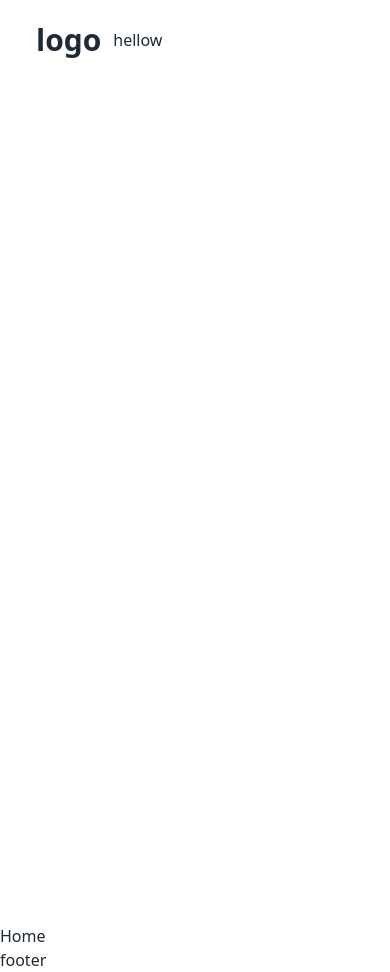
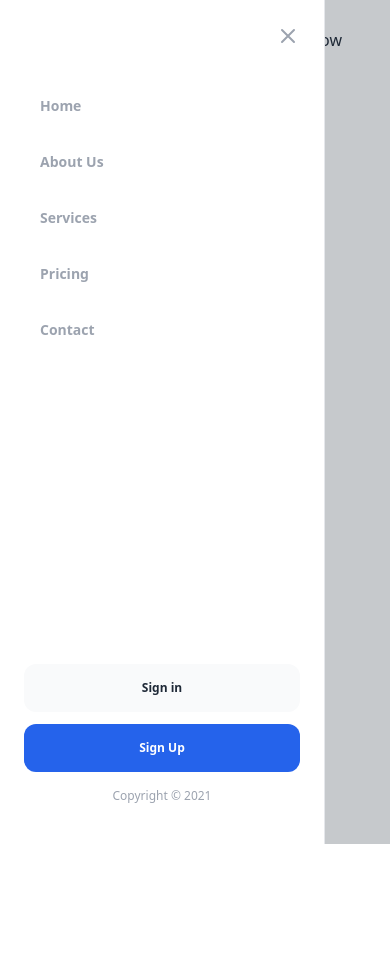
Before and after one commit to anishazahan/latest-react-project-with-vite-js, a React (Vite) app: page / in a window 390 px wide. Both pictures are taken after a click on the button "hellow". After the commit the page ends 844 px from the top, so only its background shows below. Built offline with nearby package versions, Linux system fonts and the light colour scheme.

Commit message:
responsive menubar create

```diff
--- a/src/components/MobileMenu.jsx
+++ b/src/components/MobileMenu.jsx
@@ -1,6 +1,6 @@
 import React from 'react'
 
-const MobileMenu = () => {
+const MobileMenu = (setIsMenuOpen) => {
   return (
     <>
      <nav className="fixed top-0 left-0 bottom-0 flex flex-col w-5/6 max-w-sm py-6 px-6 bg-white border-r overflow-y-auto">
@@ -8,7 +8,7 @@ const MobileMenu = () => {
 				<a className="mr-auto text-3xl font-bold leading-none" href="#">
 
 				</a>
-				<button className="navbar-close">
+				<button  onClick={() => setIsMenuOpen(false)} className="navbar-close">
 					<svg className="h-6 w-6 text-gray-400 cursor-pointer hover:text-gray-500" xmlns="http://www.w3.org/2000/svg" fill="none" viewBox="0 0 24 24" stroke="currentColor">
 						<path strokeLinecap="round" strokeLinejoin="round" strokeWidth="2" d="M6 18L18 6M6 6l12 12"></path>
 					</svg>
--- a/src/components/Navbar.jsx
+++ b/src/components/Navbar.jsx
@@ -1,10 +1,10 @@
-import React from 'react'
+import React, { useState } from 'react'
 import MobileMenu from './MobileMenu'
 import { Link, NavLink } from 'react-router-dom'
 
 const Navbar = () => {
 
-
+    const [isMenuOpen, setIsMenuOpen] = useState(false)
 
   return (
     <>
@@ -18,15 +18,15 @@ const Navbar = () => {
 
 		<ul className="hidden absolute top-1/2 left-1/2 transform -translate-y-1/2 -translate-x-1/2 lg:flex lg:mx-auto lg:items-center lg:w-auto lg:space-x-6">
 
-			<li><Link to='/' className="text-sm text-gray-400 hover:text-gray-500" href="#">Home</Link></li>
+		<li><NavLink to='/'  className={({ isActive }) => (isActive ? 'text-blue-500 font-bold ' : 'text-sm text-gray-400 hover:text-gray-500') } >Home</NavLink></li>
 
-			<li><NavLink to='/about'  className={({ isActive }) => (isActive ? 'text-blue-500 font-bold' : 'text-sm text-gray-400 hover:text-gray-500') } >About Us</NavLink></li>
+			<li><NavLink to='/about'  className={({ isActive }) => (isActive ? 'text-blue-500 font-bold ' : 'text-sm text-gray-400 hover:text-gray-500') } >About Us</NavLink></li>
 
-			<li><Link to='/services' className="text-sm text-gray-400 hover:text-gray-500" href="#">Service</Link></li>
+			<li><NavLink to='/services'  className={({ isActive }) => (isActive ? 'text-blue-500 font-bold ' : 'text-sm text-gray-400 hover:text-gray-500') } >Services</NavLink></li>
 
-			<li><Link to='/books' className="text-sm text-gray-400 hover:text-gray-500" href="#">Books</Link></li>
+			<li><NavLink to='/books'  className={({ isActive }) => (isActive ? 'text-blue-500 font-bold ' : 'text-sm text-gray-400 hover:text-gray-500') } >Books</NavLink></li>
 
-			<li><Link to='/' className="text-sm text-gray-400 hover:text-gray-500" href="#">Contact</Link></li>
+			<li><NavLink to='/contact'  className={({ isActive }) => (isActive ? 'text-blue-500 font-bold ' : 'text-sm text-gray-400 hover:text-gray-500') } >Contact</NavLink></li>
 		</ul>
 
 
@@ -36,10 +36,10 @@ const Navbar = () => {
 		</div>
 
 
-		<div className="lg:hidden drawer ">
+		<div className="lg:hidden ">
 
 			<div className="flex ml-auto justify-end">
-			<button htmlFor="my-drawer" className="drawer-button flex items-end text-black-600 p-3">
+			<button  onClick={() => setIsMenuOpen(true)} htmlFor="my-drawer" className="drawer-button flex items-end text-black-600 p-3">
 
 				hellow
 			</button>
@@ -52,12 +52,52 @@ const Navbar = () => {
 	{/* // for mobile */}
 
 
+  {
+	isMenuOpen && <div className=" navbar-menu relative z-50 lg:hidden">
+		<div className="navbar-backdrop fixed inset-0 bg-gray-800 opacity-25"></div>
+		<nav className="fixed top-0 left-0 bottom-0 flex flex-col w-5/6 max-w-sm py-6 px-6 bg-white border-r overflow-y-auto">
+			<div className="flex items-center mb-8">
+				<a className="mr-auto text-3xl font-bold leading-none" href="#">
 
-   <div className="drawer-side navbar-menu relative z-50 lg:hidden">
-	<label htmlFor="my-drawer" className="drawer-overlay"></label>
-		<div className="navbar-backdrop fixed inset-0 bg-gray-800 opacity-25"></div>
-		<MobileMenu></MobileMenu>
+				</a>
+				<button  onClick={() => setIsMenuOpen(false)} className="navbar-close">
+					<svg className="h-6 w-6 text-gray-400 cursor-pointer hover:text-gray-500" xmlns="http://www.w3.org/2000/svg" fill="none" viewBox="0 0 24 24" stroke="currentColor">
+						<path strokeLinecap="round" strokeLinejoin="round" strokeWidth="2" d="M6 18L18 6M6 6l12 12"></path>
+					</svg>
+				</button>
+			</div>
+			<div>
+				<ul>
+					<li className="mb-1">
+						<a className="block p-4 text-sm font-semibold text-gray-400 hover:bg-blue-50 hover:text-blue-600 rounded" href="#">Home</a>
+					</li>
+					<li className="mb-1">
+						<a className="block p-4 text-sm font-semibold text-gray-400 hover:bg-blue-50 hover:text-blue-600 rounded" href="#">About Us</a>
+					</li>
+					<li className="mb-1">
+						<a className="block p-4 text-sm font-semibold text-gray-400 hover:bg-blue-50 hover:text-blue-600 rounded" href="#">Services</a>
+					</li>
+					<li className="mb-1">
+						<a className="block p-4 text-sm font-semibold text-gray-400 hover:bg-blue-50 hover:text-blue-600 rounded" href="#">Pricing</a>
+					</li>
+					<li className="mb-1">
+						<a className="block p-4 text-sm font-semibold text-gray-400 hover:bg-blue-50 hover:text-blue-600 rounded" href="#">Contact</a>
+					</li>
+				</ul>
+			</div>
+			<div className="mt-auto">
+				<div className="pt-6">
+					<a className="block px-4 py-3 mb-3 leading-loose text-xs text-center font-semibold bg-gray-50 hover:bg-gray-100 rounded-xl" href="#">Sign in</a>
+					<a className="block px-4 py-3 mb-2 leading-loose text-xs text-center text-white font-semibold bg-blue-600 hover:bg-blue-700  rounded-xl" href="#">Sign Up</a>
+				</div>
+				<p className="my-4 text-xs text-center text-gray-400">
+					<span>Copyright © 2021</span>
+				</p>
+			</div>
+		</nav>
 	</div>
+  }
+
 
 
 
```
